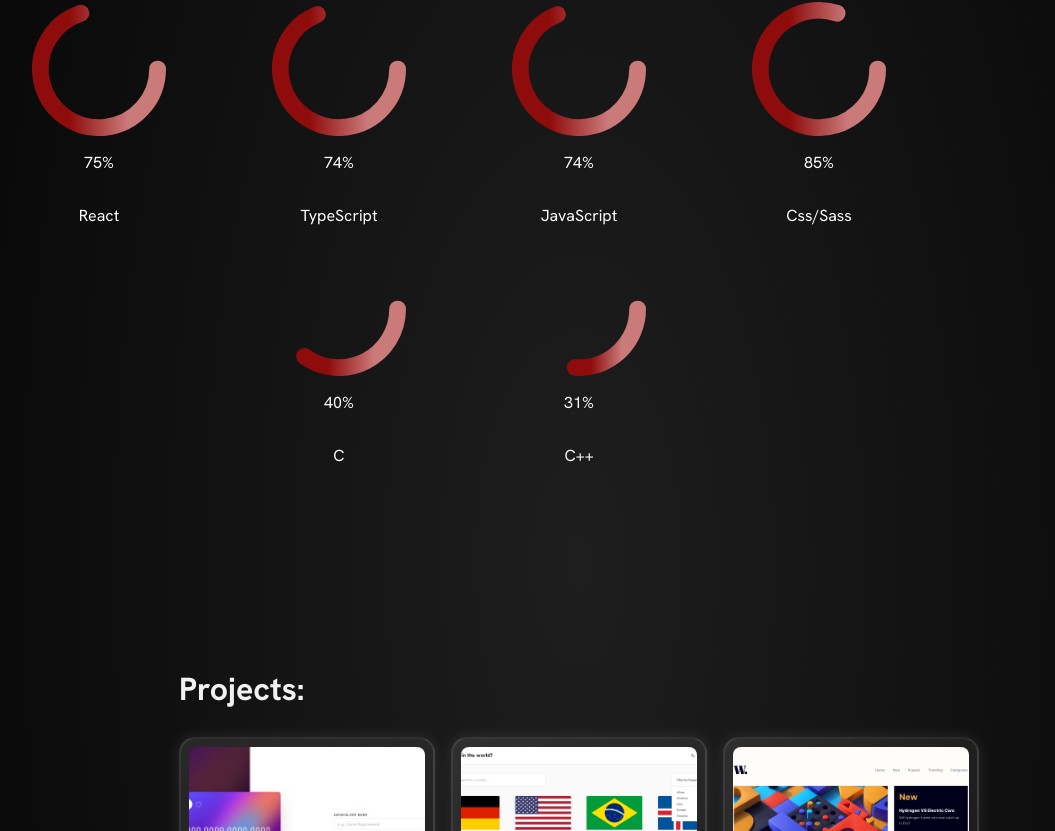
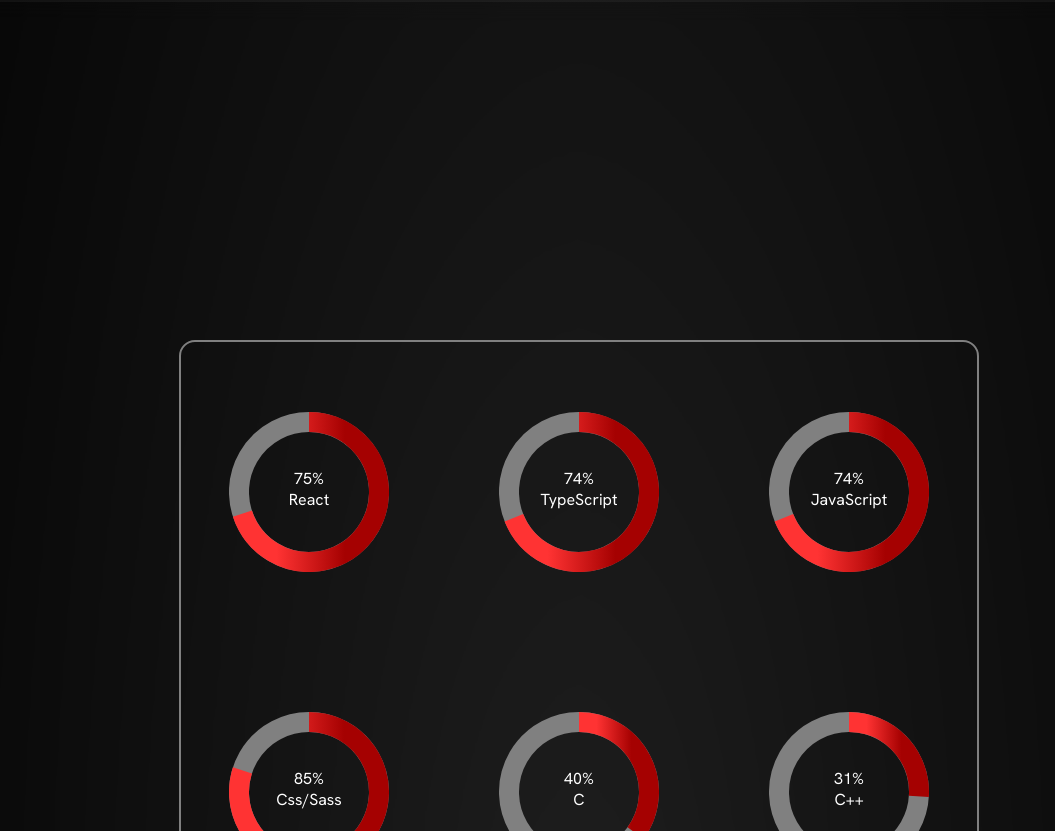
Before and after one commit to TahiryAllaoui/portfolio, a React (Vite) app: page / in a window 1280 px wide. Shown: the part 869-1700 px from the top of the page, without its empty margins (61-1116 px from the left). Built offline with nearby package versions, Linux system fonts and the light colour scheme.

Commit message:
Skills reshape

```diff
--- a/src/components/Skills.tsx
+++ b/src/components/Skills.tsx
@@ -28,35 +28,38 @@
         perf: 31
     }]
 
-    const item = useRef<HTMLDivElement | null>(null);
-    useEffect(() => {
-        item.current!.style.animation = "fade-in 1500ms linear";
-    }, []);
+    return (
+        <div className="Skills">
 
-    return (
-        <div ref={item} id="skill-container" style={{ width: 'calc(100% - 15rem)', height: '50vh', display: 'flex', flexWrap: 'wrap', alignItems: 'center', justifyContent: 'center' }}>
+            <div id="skill-container" style={{ width: 'calc(100%)', height: '75vh', display: 'flex', flexWrap: 'wrap', alignItems: 'center', justifyContent: 'space-between', border: '2px solid gray', borderRadius: '1rem', background: 'radial-gradient(\'gray\',\'gray\')' }}>
 
-            {skill.map(item => <div className="pie" key={item.tech} style={{ width: '15rem', height: '15rem', display: 'flex', flexDirection: 'column', alignItems: 'center', justifyContent: 'space-between', color: 'white' }}>
+                {skill.map(item => <div className="pie" key={item.tech} style={{ padding: '0 3rem', position: 'relative', width: '10rem', height: '10rem', display: 'flex', flexDirection: 'column', alignItems: 'center', justifyContent: 'space-between', color: 'white' }}>
                     <PieChart
                         className="chart"
                         data={[{ value: item.perf - 5, color: "url(#gradient-1)" }]}
                         totalValue={100}
                         lineWidth={25}
+                        background="gray"
+                        startAngle={-90}
                         children={
                             <linearGradient id="gradient-1">
-                            <stop offset="25%" stopColor="#8e0c0c" />
-                            <stop offset="75%" stopColor="#cb7a7a" />
+                                <stop offset="25%" stopColor="#FF3333" />
+                                <stop offset="75%" stopColor="#a50101" />
                             </linearGradient>
                         }
-                    rounded={true}
+                        rounded={false}
+                        animationEasing="ease-out"
                         animate={true}
                         animationDuration={1500}
                     />
-                <p className="perf">{item.perf}%</p>
-                <p className="tech">{item.tech}</p>
+                    <div className="descri" style={{ position: 'absolute', top: '35%', display: 'flex', justifyContent: "center", alignItems: "center", flexDirection: 'column' }}>
+                        <p className="perf" style={{ margin: '0' }}>{item.perf}%</p>
+                        <p className="tech" style={{ margin: '0' }}>{item.tech}</p>
+                    </div>
                 </div>
                 )}
             </div>
+        </div >
     );
 }
 
--- a/src/style/App.scss
+++ b/src/style/App.scss
@@ -9,6 +9,9 @@
   background: radial-gradient($Primary, #000000);
   width: 100%;
   min-height: 100vh;
+  display: flex;
+  flex-direction: column;
+  justify-content: space-evenly;
 
   .line {
     width: 100%;
--- a/src/style/Skills.scss
+++ b/src/style/Skills.scss
@@ -1,7 +1,9 @@
 .Skills {
-    width: 100%;
-    height: 15rem;
+    padding: 15rem;
+    height: 100vh;
     display: flex;
     align-items: center;
     justify-content: center;
+    backdrop-filter: blur(10px);
+    box-shadow: 0 0px 15px 0 rgb(255, 255, 255, 0.1);
 }
```
Lines whose indentation alone changed are shown as unchanged.
